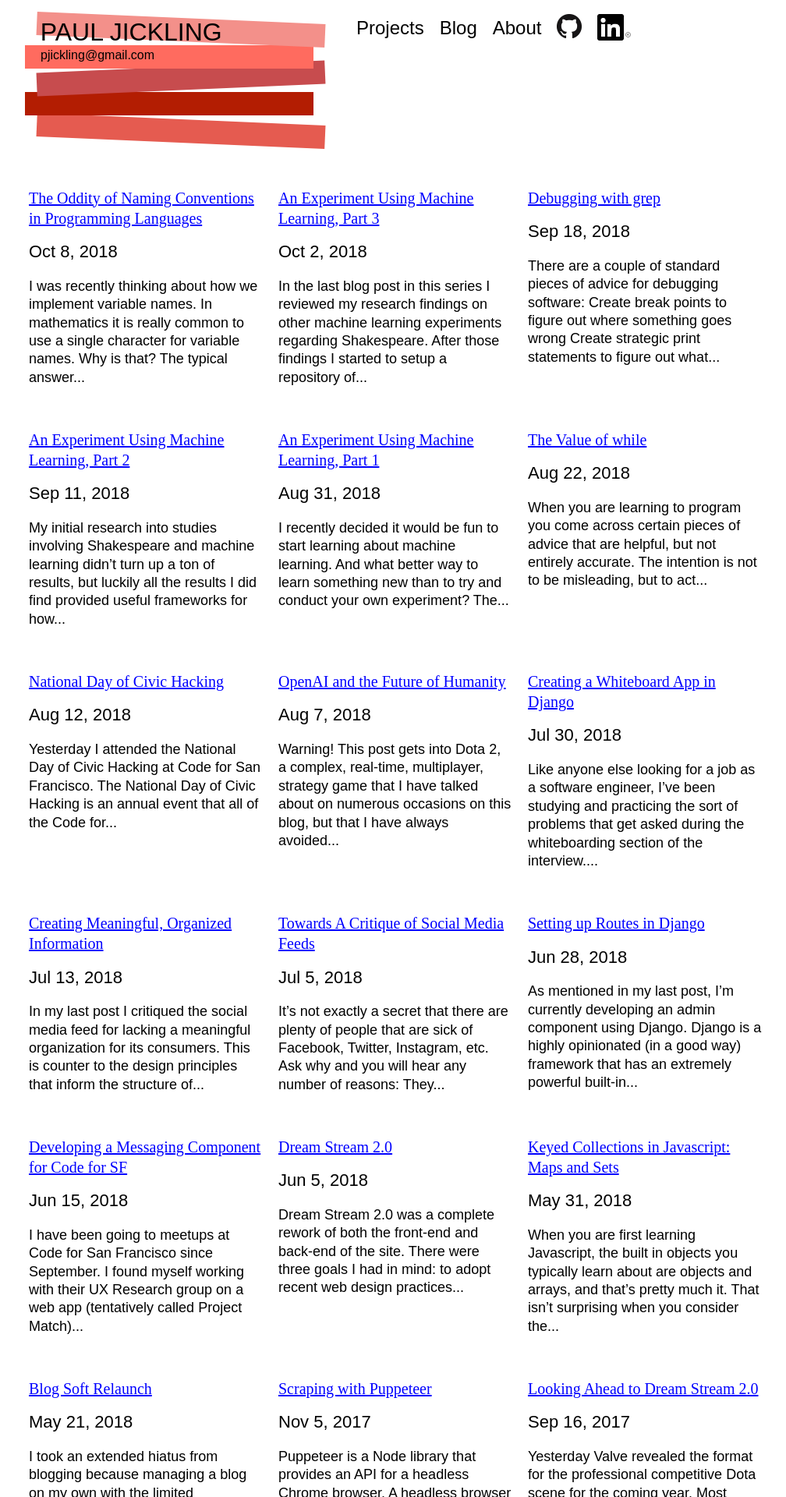
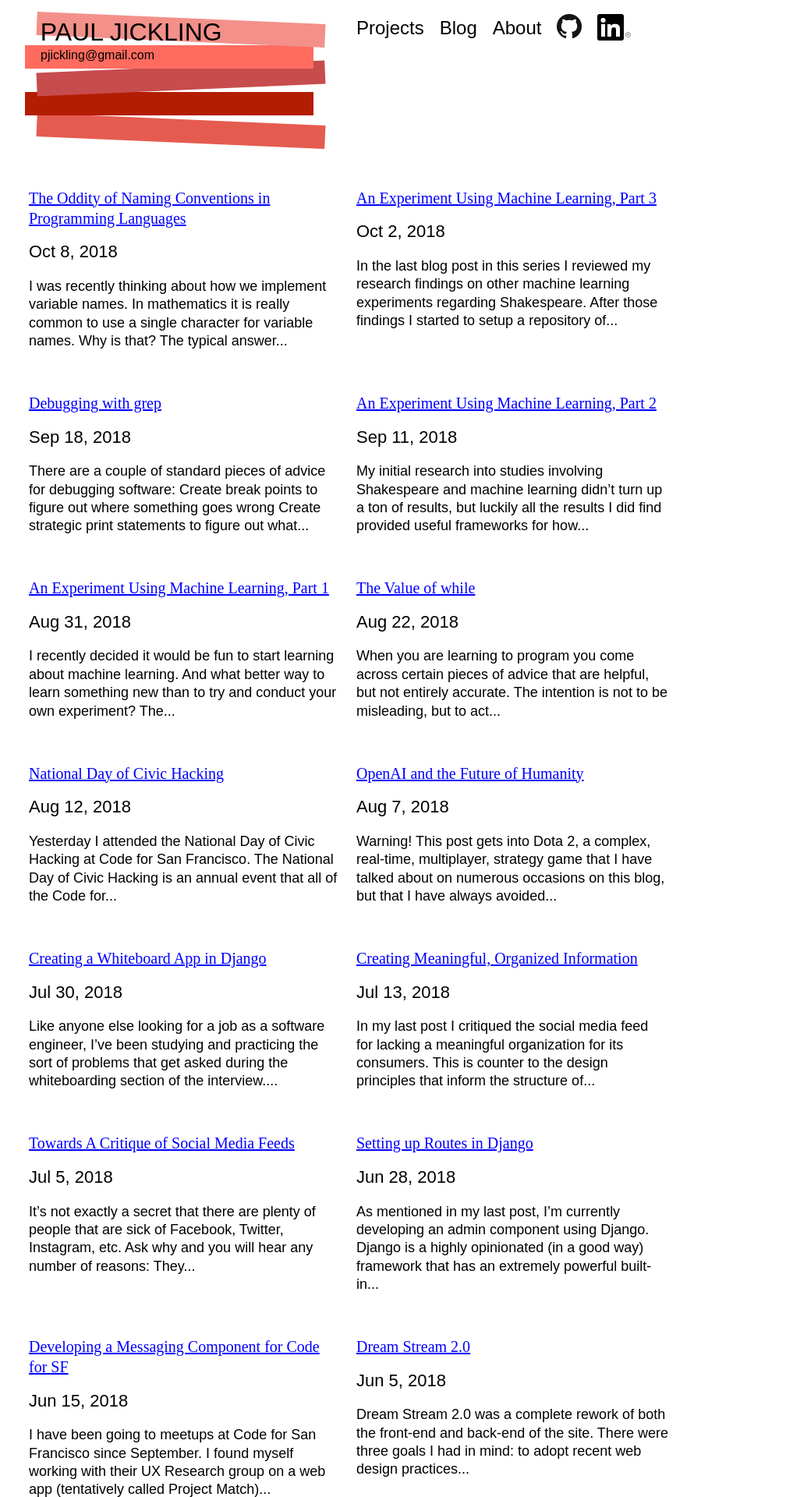
Before and after one commit to pauljickling/pauljickling.github.io, a Jekyll site: the page built from index.md, in a window 1280 px wide. Shown: the top 1920 px of the page at 78% size, without its empty margins (21-1029 px from the left). Built offline with Jekyll 4.4.1, drawn with Linux system fonts in a browser that asks for light colours; some web fonts are replaced.

Commit message:
Changed max width of blog and project list grids to conform with navbar alignment

```diff
--- a/assets/main.css
+++ b/assets/main.css
@@ -66,7 +66,7 @@ ul.post-list {
   grid-gap: 20px;
   padding-top: 10px;
   padding-bottom: 10px;
-  grid-template-columns: repeat(auto-fill, minmax(100px, 300px));
+  grid-template-columns: repeat(auto-fill, minmax(100px, 400px));
 }
 
 #about-grid {
@@ -274,6 +274,7 @@ span#email {
     rotate(2.5deg);
   z-index: 1;
   animation-duration: 3s;
+
   animation-name: intro5;
 }
 
```
